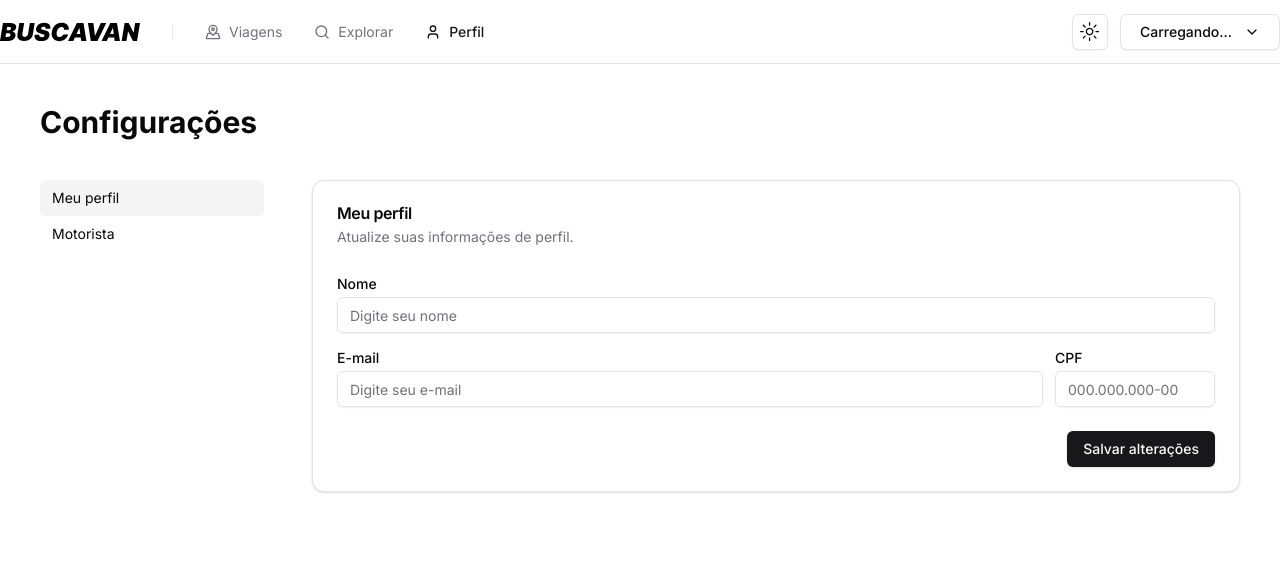
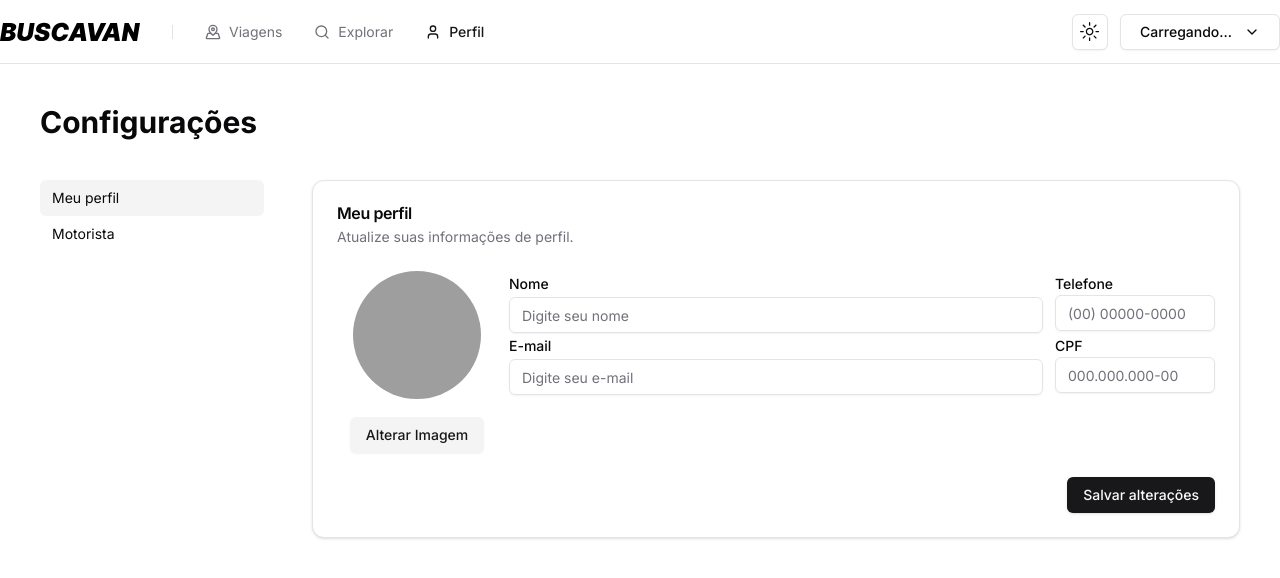
Before and after one commit to Buscavan/buscavan-frontend, a Next.js app: page /app/settings in a window 1280 px wide. Shown: the top 578 px of the page. Built offline with nearby package versions, Linux system fonts and the light colour scheme; grey boxes are pictures that could not be loaded.

Commit message:
feat: phone number input

```diff
--- a/src/app/app/settings/_components/profile-form.tsx
+++ b/src/app/app/settings/_components/profile-form.tsx
@@ -17,6 +17,9 @@ import { z } from 'zod'
 import { useAuth } from '@/hooks/useAuth'
 import ErrorLabel from '@/components/application/error-label'
 import { useToast } from '@/components/ui/use-toast'
+import { CPFInput } from '@/components/application/cpf-input'
+import { Avatar, AvatarFallback, AvatarImage } from '@/components/ui/avatar'
+import { PhoneNumberInput } from '@/components/application/phone-number-input'
 
 const profileFormSchema = z.object({
   name: z
@@ -28,6 +31,9 @@ const profileFormSchema = z.object({
   cpf: z
     .string({ required_error: 'Por favor, informe seu CPF' })
     .min(14, 'CPF inválido'),
+  phone: z
+    .string({ required_error: 'Por favor, informe seu telefone' })
+    .min(14, 'Telefone inválido'),
 })
 
 type ProfileFormSchema = z.infer<typeof profileFormSchema>
@@ -40,6 +46,8 @@ export function ProfileForm() {
   const {
     register,
     handleSubmit,
+    setValue,
+    getValues,
     formState: { errors, isSubmitting },
   } = useForm<ProfileFormSchema>({
     resolver: zodResolver(profileFormSchema),
@@ -47,6 +55,7 @@ export function ProfileForm() {
       name: user?.name || '',
       email: user?.email || '',
       cpf: user?.cpf || '',
+      phone: user?.phone || '',
     },
   })
 
@@ -80,6 +89,18 @@ export function ProfileForm() {
       </CardHeader>
       <form onSubmit={handleSubmit(onSubmit)}>
         <CardContent className="space-y-3">
+          <div className="grid grid-cols-[10rem_1fr] gap-3">
+            <div className="space-y-0.5 gap-4 flex items-center justify-center flex-col">
+              <Avatar className="w-32 h-32">
+                <AvatarImage src="https://github.com/shadcn.png" />
+                <AvatarFallback>CN</AvatarFallback>
+              </Avatar>
+              <Button variant={'secondary'} type="button">
+                Alterar Imagem
+              </Button>
+            </div>
+            <div>
+              <div className="grid grid-cols-[1fr_10rem] gap-3">
                 <fieldset className="space-y-0.5">
                   <Label htmlFor="name">Nome</Label>
                   <Input
@@ -87,8 +108,20 @@ export function ProfileForm() {
                     placeholder="Digite seu nome"
                     {...register('name')}
                   />
-            {errors.name && <ErrorLabel>{errors.name?.message}</ErrorLabel>}
+                  {errors.name && (
+                    <ErrorLabel>{errors.name?.message}</ErrorLabel>
+                  )}
                 </fieldset>
+                <fieldset className="space-y-0.5">
+                  <PhoneNumberInput
+                    name="phone"
+                    register={register}
+                    errors={errors}
+                    setValue={setValue}
+                    getValues={getValues}
+                  />
+                </fieldset>
+              </div>
 
               <div className="grid grid-cols-[1fr_10rem] gap-3">
                 <fieldset className="space-y-0.5">
@@ -98,18 +131,22 @@ export function ProfileForm() {
                     placeholder="Digite seu e-mail"
                     {...register('email')}
                   />
-              {errors.email && <ErrorLabel>{errors.email?.message}</ErrorLabel>}
+                  {errors.email && (
+                    <ErrorLabel>{errors.email?.message}</ErrorLabel>
+                  )}
                 </fieldset>
 
                 <fieldset className="space-y-0.5">
-              <Label htmlFor="cpf">CPF</Label>
-              <Input
-                id="cpf"
-                placeholder="000.000.000-00"
-                {...register('cpf')}
+                  <CPFInput
+                    name="cpf"
+                    register={register}
+                    errors={errors}
+                    setValue={setValue}
+                    getValues={getValues}
                   />
-              {errors.cpf && <ErrorLabel>{errors.cpf?.message}</ErrorLabel>}
                 </fieldset>
+              </div>
+            </div>
           </div>
         </CardContent>
         <CardFooter className="justify-end">
--- /dev/null
+++ b/src/components/application/phone-number-input.tsx
@@ -0,0 +1,69 @@
+import { Input } from '@/components/ui/input'
+import { Label } from '@/components/ui/label'
+import { useState, ChangeEvent, useEffect } from 'react'
+import {
+  FieldErrors,
+  UseFormRegister,
+  UseFormSetValue,
+  UseFormGetValues,
+  FieldValues,
+  Path,
+  PathValue,
+} from 'react-hook-form'
+import ErrorLabel from './error-label'
+
+function formatPhoneNumber(value: string): string {
+  return value
+    .replace(/\D/g, '')
+    .slice(0, 11)
+    .replace(/(\d{2})(\d)/, '($1) $2')
+    .replace(/(\d{5})(\d{4})$/, '$1-$2')
+}
+
+interface PhoneNumberInputProps<T extends FieldValues> {
+  register: UseFormRegister<T>
+  name: Path<T>
+  errors: FieldErrors<T>
+  setValue: UseFormSetValue<T>
+  getValues: UseFormGetValues<T>
+  className?: string
+}
+
+export function PhoneNumberInput<T extends FieldValues>({
+  register,
+  name,
+  errors,
+  setValue,
+  getValues,
+  className,
+}: PhoneNumberInputProps<T>) {
+  const [value, setValueState] = useState<string>('')
+
+  const handleChange = (event: ChangeEvent<HTMLInputElement>) => {
+    const formattedValue = formatPhoneNumber(event.target.value)
+    setValueState(formattedValue)
+    setValue(name, formattedValue as PathValue<T, Path<T>>, {
+      shouldValidate: true,
+    }) // Trigger validation
+  }
+
+  useEffect(() => {
+    setValueState(getValues(name) || '')
+  }, [getValues, name])
+
+  return (
+    <div className={className}>
+      <Label htmlFor={name as string}>Telefone</Label>
+      <Input
+        id={name as string}
+        placeholder="(00) 00000-0000"
+        value={value}
+        {...register(name)}
+        onChange={handleChange}
+      />
+      {errors[name] && (
+        <ErrorLabel>{errors[name]?.message as React.ReactNode}</ErrorLabel>
+      )}
+    </div>
+  )
+}
```
Lines whose indentation alone changed are shown as unchanged.
